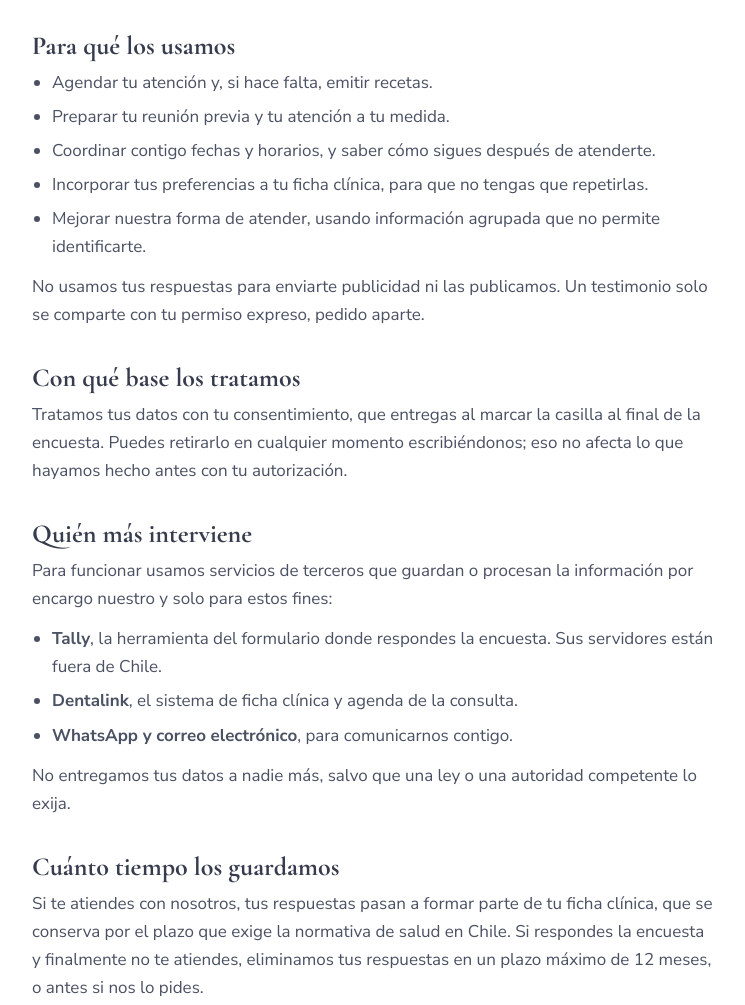
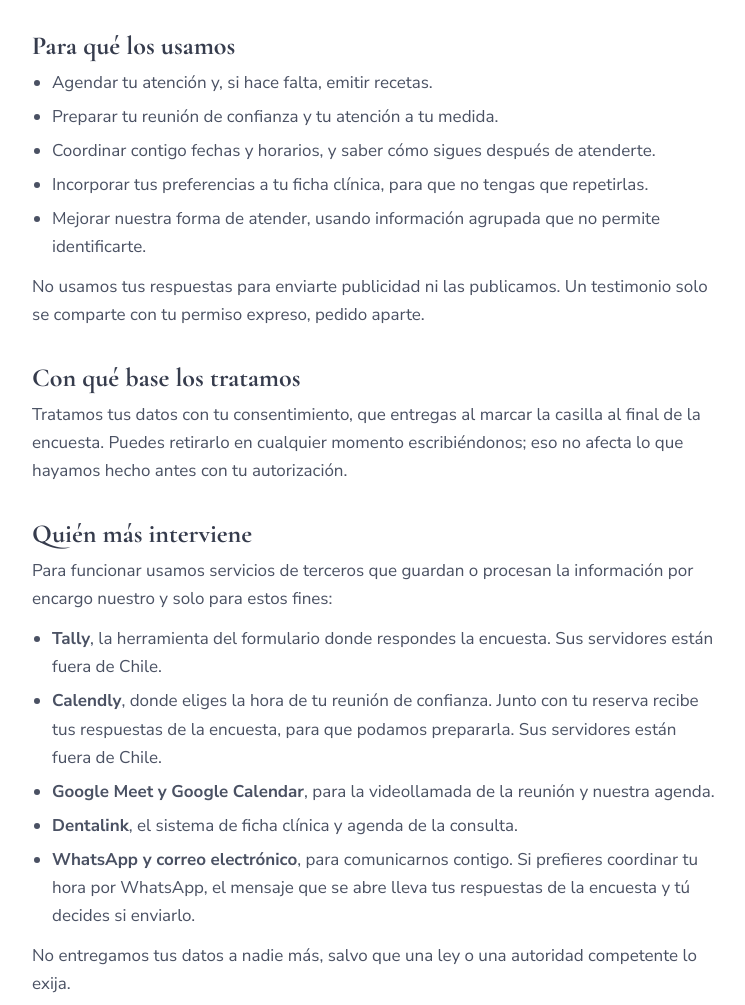
Before and after one commit to crisu-1993/odontologiasinmiedo, a plain HTML site: page privacidad.html in a window 1280 px wide. Shown: the part 998-2003 px from the top of the page, without its empty margins (266-1011 px from the left). Drawn offline with nearby package versions, Linux system fonts and the light colour scheme.

Commit message:
Privacidad: Calendly, Google y respuestas por WhatsApp
Co-Authored-By: Claude Opus 5.5 <noreply@anthropic.com>
Claude-Session: https://claude.ai/code/session_01BpJ6BsrwjF2wk93fFNBvC8

```diff
--- a/privacidad.html
+++ b/privacidad.html
@@ -58,7 +58,7 @@ a{color:#167780}
   <h2>Para qué los usamos</h2>
   <ul>
     <li>Agendar tu atención y, si hace falta, emitir recetas.</li>
-    <li>Preparar tu reunión previa y tu atención a tu medida.</li>
+    <li>Preparar tu reunión de confianza y tu atención a tu medida.</li>
     <li>Coordinar contigo fechas y horarios, y saber cómo sigues después de atenderte.</li>
     <li>Incorporar tus preferencias a tu ficha clínica, para que no tengas que repetirlas.</li>
     <li>Mejorar nuestra forma de atender, usando información agrupada que no permite identificarte.</li>
@@ -72,8 +72,10 @@ a{color:#167780}
   <p>Para funcionar usamos servicios de terceros que guardan o procesan la información por encargo nuestro y solo para estos fines:</p>
   <ul>
     <li><b>Tally</b>, la herramienta del formulario donde respondes la encuesta. Sus servidores están fuera de Chile.</li>
+    <li><b>Calendly</b>, donde eliges la hora de tu reunión de confianza. Junto con tu reserva recibe tus respuestas de la encuesta, para que podamos prepararla. Sus servidores están fuera de Chile.</li>
+    <li><b>Google Meet y Google Calendar</b>, para la videollamada de la reunión y nuestra agenda.</li>
     <li><b>Dentalink</b>, el sistema de ficha clínica y agenda de la consulta.</li>
-    <li><b>WhatsApp y correo electrónico</b>, para comunicarnos contigo.</li>
+    <li><b>WhatsApp y correo electrónico</b>, para comunicarnos contigo. Si prefieres coordinar tu hora por WhatsApp, el mensaje que se abre lleva tus respuestas de la encuesta y tú decides si enviarlo.</li>
   </ul>
   <p>No entregamos tus datos a nadie más, salvo que una ley o una autoridad competente lo exija.</p>
 
```
